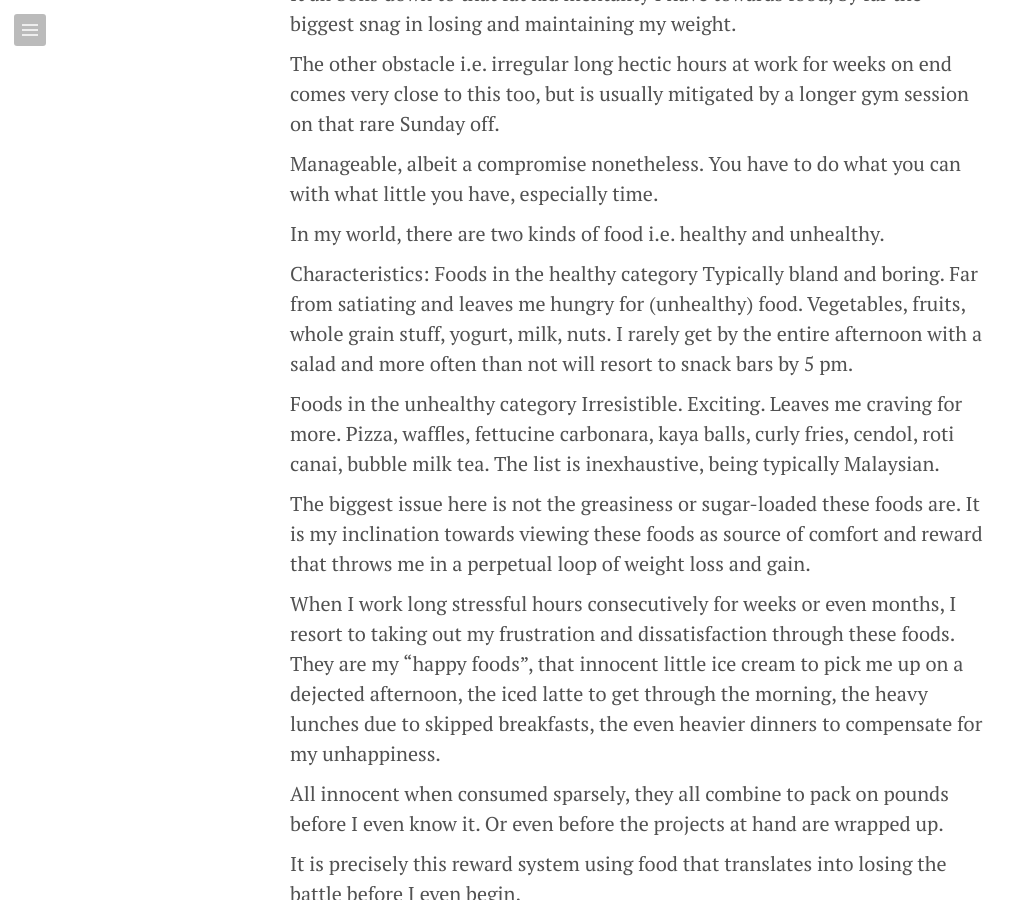
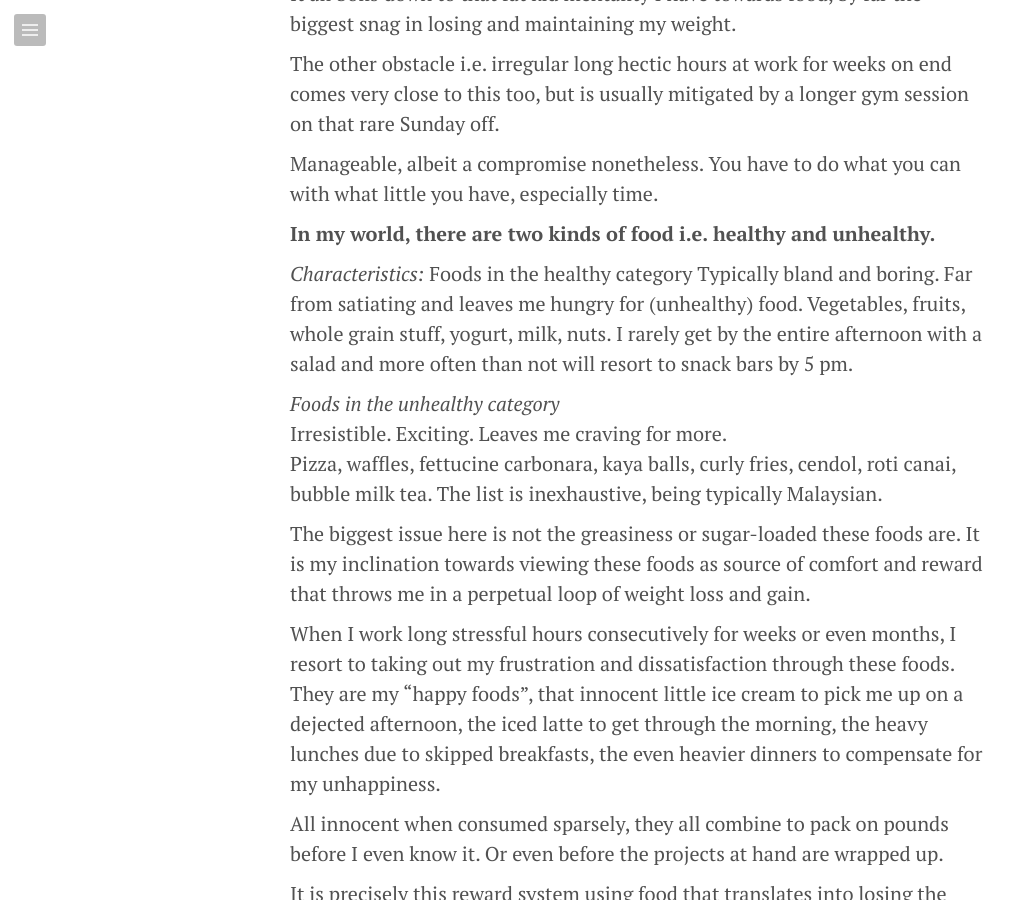
Before and after one commit to yenpeng/yenpeng.github.io, a Jekyll site: the page built from _posts/2015-03-18-what-is-food-to-you.md, in a window 1280 px wide and 900 px high, scrolled down 1121 px. Shown: the whole window, without its empty margins (0-1031 px from the left). Built offline with Jekyll 4.4.1, drawn with Linux system fonts in a browser that asks for light colours; Markdown is read by kramdown in place of the engine named in the settings; some of the changed lines change nothing that is shown.

Commit message:
text formatting

```diff
--- a/_posts/2015-03-18-what-is-food-to-you.md
+++ b/_posts/2015-03-18-what-is-food-to-you.md
@@ -9,29 +9,35 @@ tags:
 
 In my pursuit of weight loss, I am constantly at battle with my hugest enemy: my perception towards food.
 
+
 I could have lost a lot of weight and boast a svelte figure in body-hugging tees, but I will always remain that fat kid in my head.
+
 
 It all boils down to that fat kid mentality I have towards food, by far the biggest snag in losing and maintaining my weight.
 
+
 The other obstacle i.e. irregular long hectic hours at work for weeks on end comes very close to this too, but is usually mitigated by a longer gym session on that rare Sunday off.
+
 
 Manageable, albeit a compromise nonetheless. You have to do what you can with what little  you have, especially time.
 
-In my world, there are two kinds of food i.e. healthy and unhealthy.
 
-Characteristics:
+**In my world, there are two kinds of food i.e. healthy and unhealthy.**
+
+
+*Characteristics:*
 Foods in the healthy category
 Typically bland and boring. Far from satiating and leaves me hungry for (unhealthy) food.
 Vegetables, fruits, whole grain stuff, yogurt, milk, nuts.
 I rarely get by the entire afternoon with a salad and more often than not will resort to snack bars by 5 pm.
 
-Foods in the unhealthy category
+<i>Foods in the unhealthy category</i>
 Irresistible. Exciting. Leaves me craving for more.
 Pizza, waffles, fettucine carbonara, kaya balls, curly fries, cendol, roti canai, bubble milk tea. The list is inexhaustive, being typically Malaysian.
 
 The biggest issue here is not the greasiness or sugar-loaded these foods are. It is my inclination towards viewing these foods as source of comfort and reward that throws me in a perpetual loop of weight loss and gain.
 
-When I work long stressful hours consecutively for weeks or even months, I resort to taking out my frustration and dissatisfaction through these foods. They are my “happy foods”, that innocent little ice cream to pick me up on a dejected afternoon, the iced latte to get through the morning, the heavy lunches due to skipped breakfasts, the even heavier dinners to compensate for my unhappiness.
+<p>When I work long stressful hours consecutively for weeks or even months, I resort to taking out my frustration and dissatisfaction through these foods. They are my “happy foods”, that innocent little ice cream to pick me up on a dejected afternoon, the iced latte to get through the morning, the heavy lunches due to skipped breakfasts, the even heavier dinners to compensate for my unhappiness.</p>
 
 All innocent when consumed sparsely, they all combine to pack on pounds before I even know it. Or even before the projects at hand are wrapped up.
 
```
